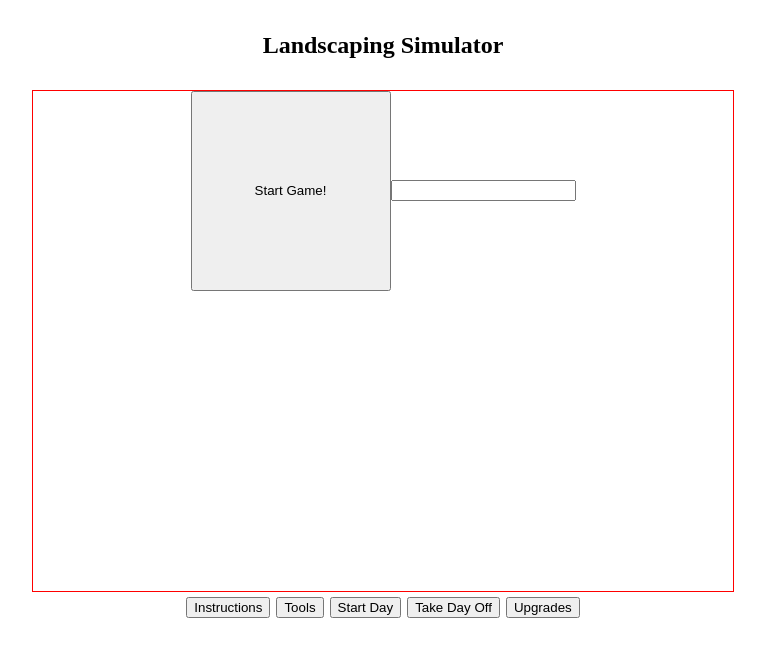
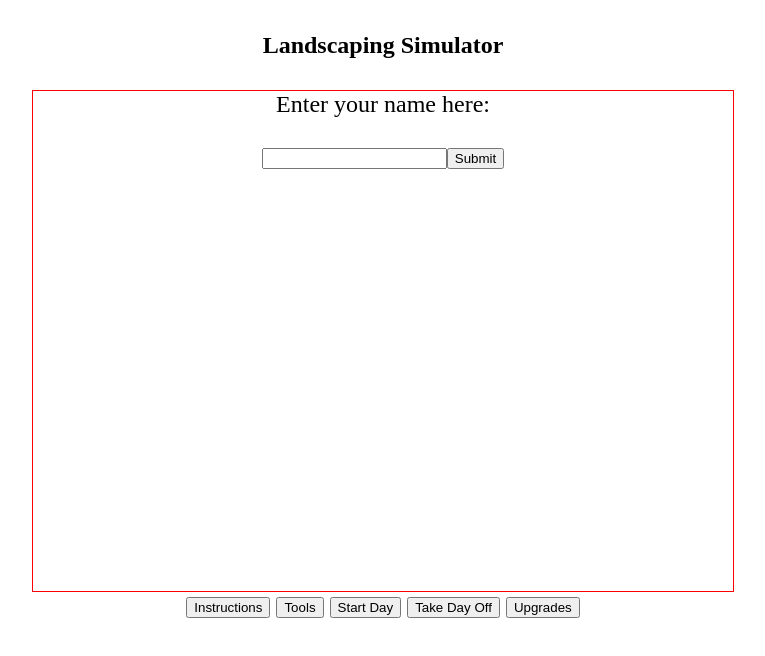
Before and after one commit to returnitems/browser-game-lab, a website: page index.html in a window 1280 px wide. Both pictures are taken after a click on the button "Start Game!". Shown: the whole page, without its empty margins (257-1022 px from the left). Drawn offline with Linux system fonts and the light colour scheme.

Commit message:
Created a p tag message and a submit button

```diff
--- a/app.js
+++ b/app.js
@@ -7,10 +7,19 @@ startButton.setAttribute("type", "button");
 startButton.setAttribute("class", "startButton");
 startButton.textContent = "Start Game!";
 gameBox.appendChild(startButton);
+console.dir(startButton);
 
 const username = () => {
-  const inputBox = document.createElement("input");
-  gameBox.appendChild(inputBox);
+    startButton.remove();
+    const message = document.createElement('p');
+    message.textContent = "Enter your name here: "
+    gameBox.append(message);
+    const inputBox = document.createElement("input");
+    gameBox.appendChild(inputBox);
+    const submitButton = document.createElement('button');
+    submitButton.setAttribute('type', 'button');
+    submitButton.textContent = "Submit";
+    gameBox.appendChild(submitButton);
 };
 
 startButton.addEventListener("click", username);
--- a/style.css
+++ b/style.css
@@ -13,4 +13,6 @@
 .startButton {
     width: 200px;
     height: 200px;
+    position: relative;
+    margin-top: 150px;
 }
```
Also changed, not shown: index.html (line endings or trailing spaces).
